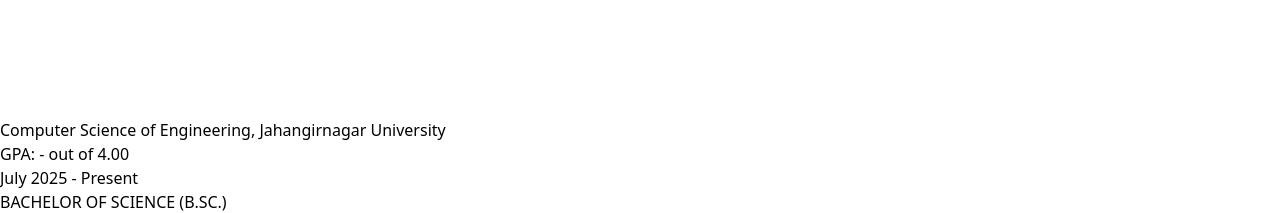
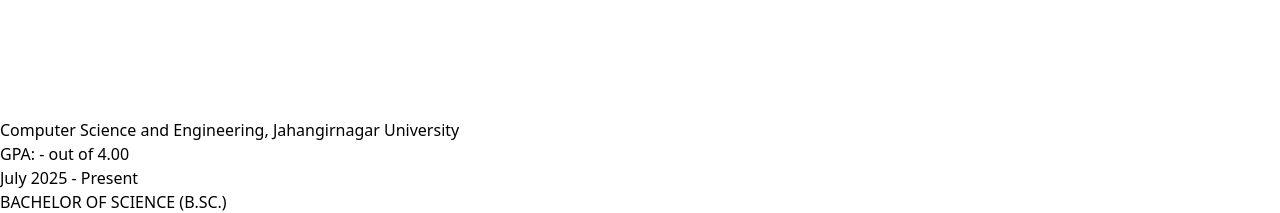
Before and after one commit to RubayedMunna/Portfolio, a React (Vite) app: page /education in a window 1280 px wide. Shown: the part 2429-2642 px from the top of the page. Built offline with nearby package versions, Linux system fonts and the light colour scheme.

Commit message:
education updated

```diff
--- a/src/components/Education/Education.jsx
+++ b/src/components/Education/Education.jsx
@@ -6,7 +6,7 @@
     const [education] = useState([
         {
             degree: 'MASTERS OF SCIENCE (M.SC.)',
-            department: 'Computer Science of Engineering',
+            department: 'Computer Science and Engineering',
             institution: 'Jahangirnagar University',
             gpa: '-',
             outof: '4.00',
@@ -15,7 +15,7 @@
         },
         {
             degree: 'BACHELOR OF SCIENCE (B.SC.)',
-            department: 'Computer Science of Engineering',
+            department: 'Computer Science and Engineering',
             institution: 'Jahangirnagar University',
             gpa: '3.82',
             outof: '4.00',
```
